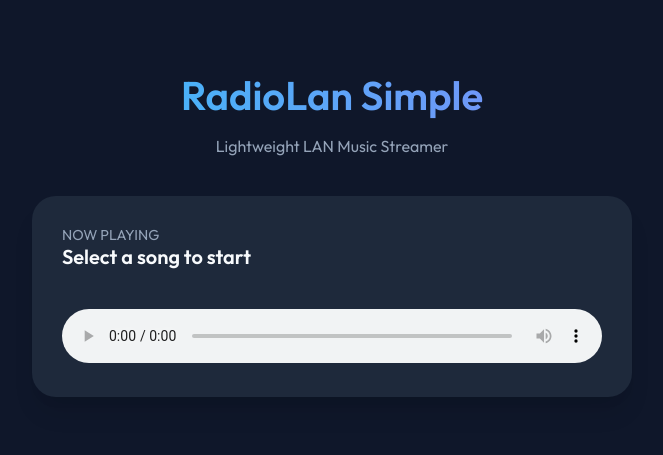
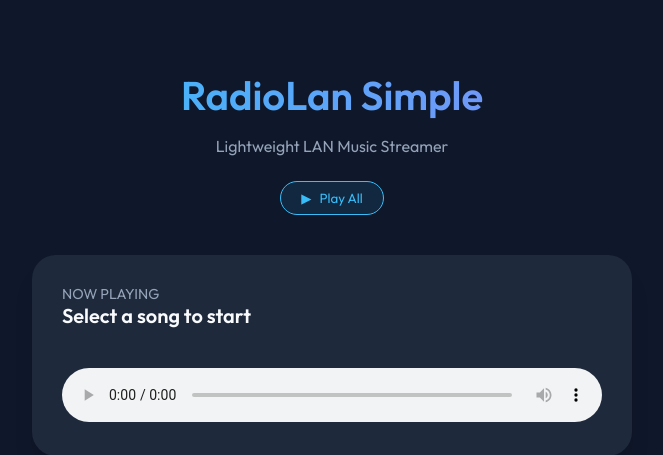
Before and after one commit to salvadorrueda/RadioLan, a Flask app: page / in a window 1280 px wide. Shown: the top 455 px of the page, without its empty margins (308-971 px from the left). Run offline with Flask 3, Linux system fonts and the light colour scheme; data that the repository does not hold is empty.

Commit message:
Add Play All functionality and sequential playback

```diff
--- a/templates/index.html
+++ b/templates/index.html
@@ -115,6 +115,39 @@
             color: var(--accent-color);
         }
 
+        .header-actions {
+            display: flex;
+            justify-content: center;
+            gap: 15px;
+            margin-bottom: 20px;
+        }
+
+        .btn {
+            background: rgba(56, 189, 248, 0.1);
+            border: 1px solid var(--accent-color);
+            color: var(--accent-color);
+            padding: 8px 20px;
+            border-radius: 99px;
+            cursor: pointer;
+            font-family: inherit;
+            font-weight: 500;
+            transition: all 0.2s ease;
+            display: flex;
+            align-items: center;
+            gap: 8px;
+        }
+
+        .btn:hover {
+            background: var(--accent-color);
+            color: var(--bg-color);
+        }
+
+        .btn.active {
+            background: var(--accent-color);
+            color: var(--bg-color);
+            box-shadow: 0 0 15px rgba(56, 189, 248, 0.4);
+        }
+
         /* Custom Scrollbar */
         .song-list::-webkit-scrollbar {
             width: 6px;
@@ -137,7 +170,12 @@
     <div class="container">
         <header>
             <h1>RadioLan Simple</h1>
-            <p style="color: var(--text-secondary)">Lightweight LAN Music Streamer</p>
+            <p style="color: var(--text-secondary); margin-bottom: 25px;">Lightweight LAN Music Streamer</p>
+            <div class="header-actions">
+                <button id="play-all-btn" class="btn">
+                    <span>▶</span> Play All
+                </button>
+            </div>
         </header>
 
         <div class="player-card">
@@ -157,26 +195,36 @@
         const audioPlayer = document.getElementById('audio-player');
         const songListElement = document.getElementById('song-list');
         const currentSongName = document.getElementById('current-song-name');
+        const playAllBtn = document.getElementById('play-all-btn');
+
+        let allSongs = [];
+        let currentSongIndex = -1;
+        let isPlayAllActive = false;
 
         async function loadSongs() {
             try {
                 const response = await fetch('/api/songs');
-                const songs = await response.json();
+                allSongs = await response.json();
 
-                if (songs.length === 0) {
+                if (allSongs.length === 0) {
                     songListElement.innerHTML = '<div class="empty-state">No MP3 files found in music folder.</div>';
                     return;
                 }
 
                 songListElement.innerHTML = '';
-                songs.forEach(song => {
+                allSongs.forEach((song, index) => {
                     const li = document.createElement('li');
                     li.className = 'song-item';
+                    li.id = `song-${index}`;
                     li.innerHTML = `
                         <div class="play-icon">▶</div>
                         <div>${song}</div>
                     `;
-                    li.onclick = () => playSong(song, li);
+                    li.onclick = () => {
+                        isPlayAllActive = false;
+                        playAllBtn.classList.remove('active');
+                        playSong(index);
+                    };
                     songListElement.appendChild(li);
                 });
             } catch (error) {
@@ -184,10 +232,19 @@
             }
         }
 
-        function playSong(song, element) {
+        function playSong(index) {
+            if (index < 0 || index >= allSongs.length) return;
+
+            currentSongIndex = index;
+            const song = allSongs[index];
+            const element = document.getElementById(`song-${index}`);
+
             // Update UI
             document.querySelectorAll('.song-item').forEach(el => el.classList.remove('active'));
-            element.classList.add('active');
+            if (element) {
+                element.classList.add('active');
+                element.scrollIntoView({ behavior: 'smooth', block: 'nearest' });
+            }
             currentSongName.textContent = song;
 
             // Load and play
@@ -195,6 +252,25 @@
             audioPlayer.play();
         }
 
+        playAllBtn.onclick = () => {
+            isPlayAllActive = true;
+            playAllBtn.classList.add('active');
+            playSong(0);
+        };
+
+        audioPlayer.onended = () => {
+            if (isPlayAllActive) {
+                const nextIndex = currentSongIndex + 1;
+                if (nextIndex < allSongs.length) {
+                    playSong(nextIndex);
+                } else {
+                    isPlayAllActive = false;
+                    playAllBtn.classList.remove('active');
+                    currentSongName.textContent = "Finished playing all songs";
+                }
+            }
+        };
+
         loadSongs();
     </script>
 </body>
```
